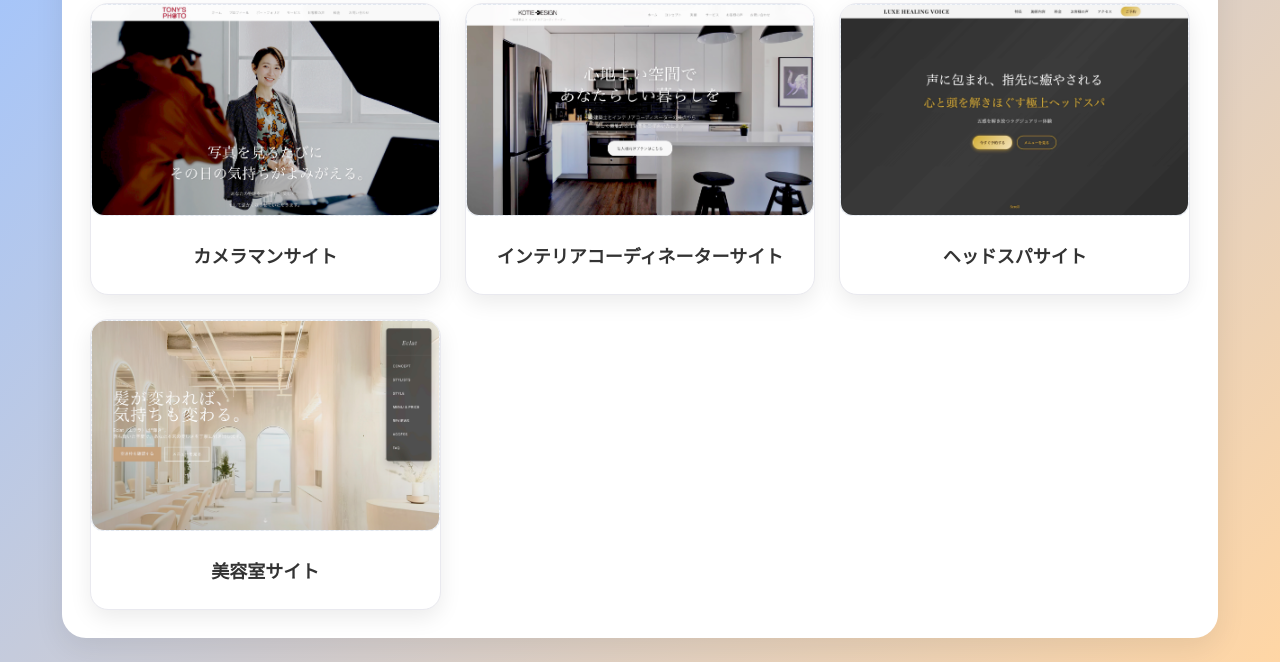
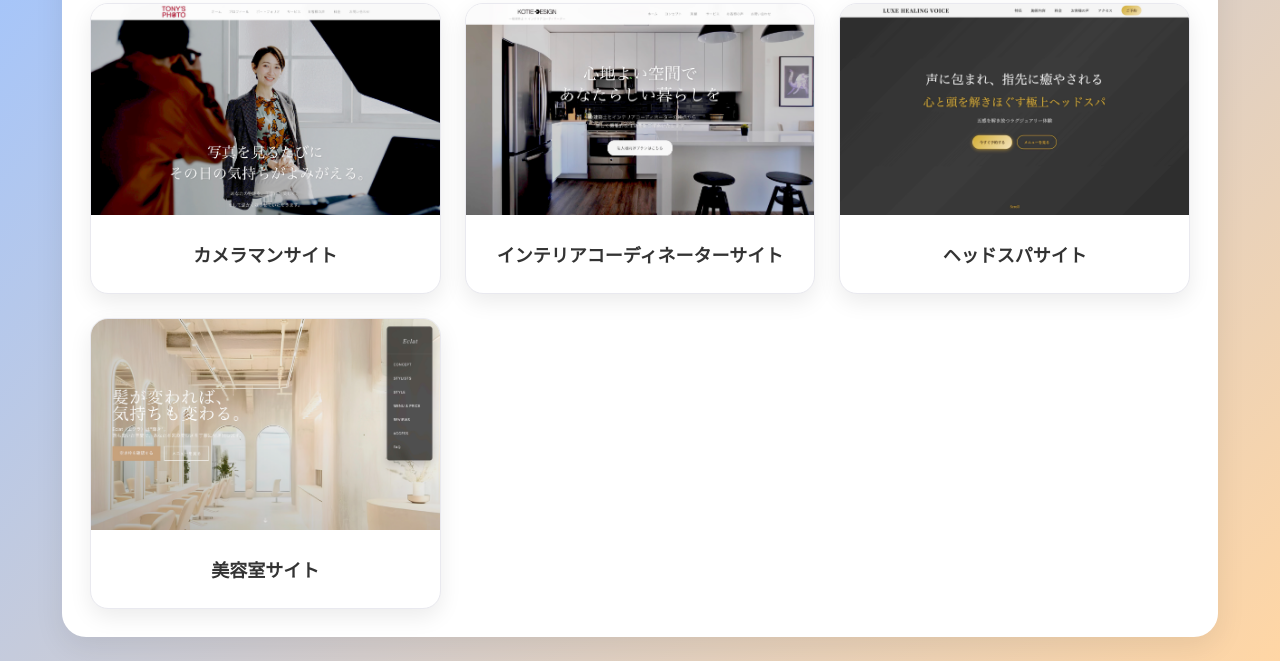
Before and after one commit to kanayama-corp/DEVELOPMENT, a browser extension: page HP/REIs-Portfolio/works.html in a window 1280 px wide. Shown: the part 144-806 px from the top of the page. Drawn offline with Linux system fonts and the light colour scheme.

Commit message:
REI commit 2025/09/23 16:54:23

```diff
--- a/HP/REIs-Portfolio/works.html
+++ b/HP/REIs-Portfolio/works.html
@@ -65,20 +65,17 @@
     }
     .thumb {
       aspect-ratio: 16/9;
-      background: #F4F6FA;
-      border-radius: 12px;
-      display: grid; place-items: center;
-      color: #9ba3af;
-      font-size: 14px;
-      border: 1px dashed #E2E8F0;
       /* Make the thumbnail reach card edges by canceling card padding */
       margin: -24px -24px 12px -24px;
+      display: block;
+      background: none;
+      border: 0;
     }
     .thumb img {
       width: 100%;
       height: 100%;
       object-fit: cover;
-      border-radius: 12px;
+      border-radius: 0; /* edge-to-edge inside card; card's radius will clip */
       display: block;
     }
     .card h3 { font-size: 18px; margin: 0; }
@@ -102,27 +99,27 @@
     <section class="grid">
       <!-- 4カラムのカード例 -->
       <article class="card">
-        <div class="thumb">
+        <a class="thumb" href="https://development-x3qw.vercel.app/" target="_blank" rel="noopener noreferrer">
           <img src="image/HP-1.jpg" alt="カメラマンサイト サムネイル" onerror="this.onerror=null; this.src='https://placehold.co/640x360/E0E7FF/6B7280?text=HP-1.jpg+not+found';">
-        </div>
+        </a>
         <h3 style="text-align: center;">カメラマンサイト</h3>
       </article>
       <article class="card">
-        <div class="thumb">
+        <a class="thumb" href="https://development-w4j1.vercel.app/" target="_blank" rel="noopener noreferrer">
           <img src="image/HP-2.jpg" alt="インテリアコーディネーターサイト サムネイル" onerror="this.onerror=null; this.src='https://placehold.co/640x360/E0E7FF/6B7280?text=HP-2.jpg+not+found';">
-        </div>
+        </a>
         <h3 style="text-align: center;">インテリアコーディネーターサイト</h3>
       </article>
       <article class="card">
-        <div class="thumb">
+        <a class="thumb" href="https://development-7zva.vercel.app/" target="_blank" rel="noopener noreferrer">
           <img src="image/HP-3.jpg" alt="ヘッドスパサイト サムネイル" onerror="this.onerror=null; this.src='https://placehold.co/640x360/E0E7FF/6B7280?text=HP-3.jpg+not+found';">
-        </div>
+        </a>
         <h3 style="text-align: center;">ヘッドスパサイト</h3>
       </article>
       <article class="card">
-        <div class="thumb">
+        <a class="thumb" href="https://development-grqx.vercel.app/" target="_blank" rel="noopener noreferrer">
           <img src="image/HP-4.jpg" alt="美容室サイト サムネイル" onerror="this.onerror=null; this.src='https://placehold.co/640x360/E0E7FF/6B7280?text=HP-4.jpg+not+found';">
-        </div>
+        </a>
         <h3 style="text-align: center;">美容室サイト</h3>
       </article>
     </section>
```
Also changed, not shown: HP/REIs-Portfolio/extensions.html (+2 -2 lines), HP/REIs-Portfolio/index.html (+1 -1 lines).
